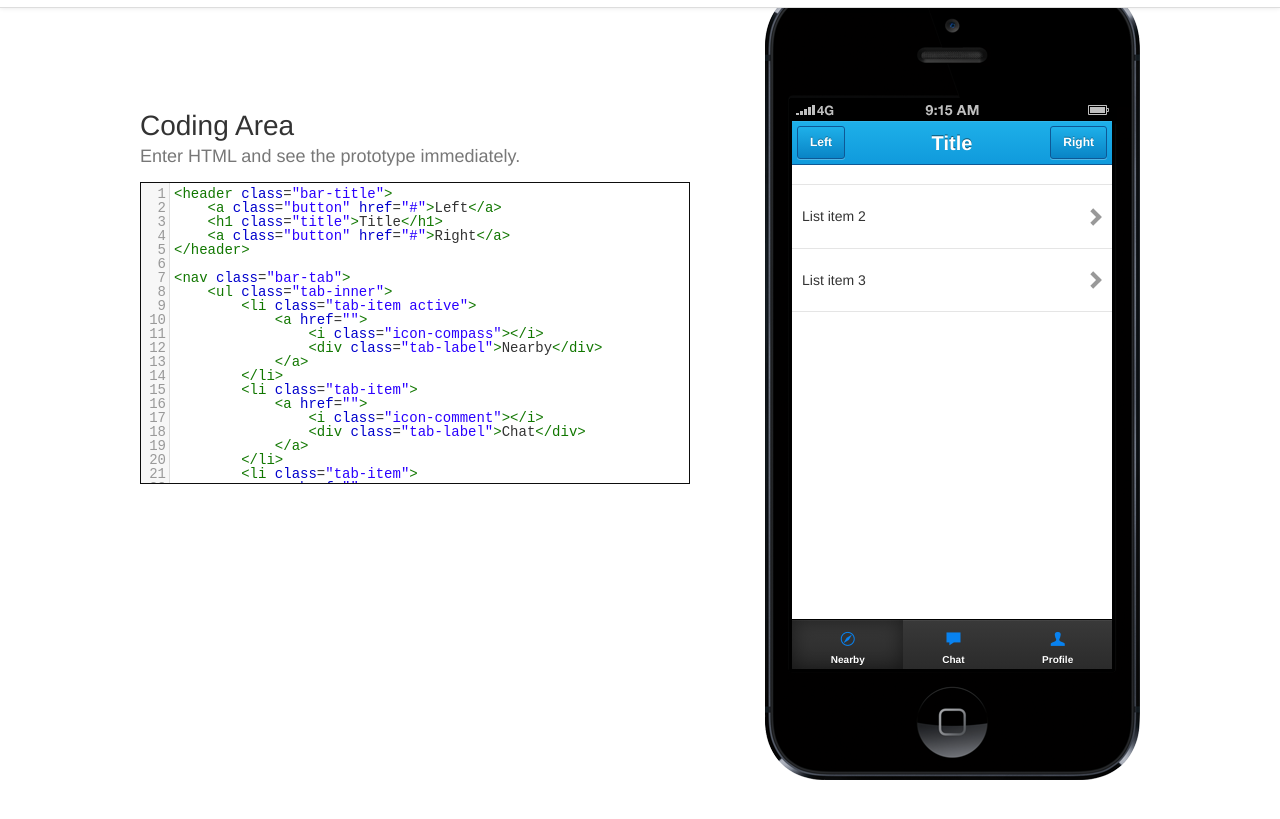
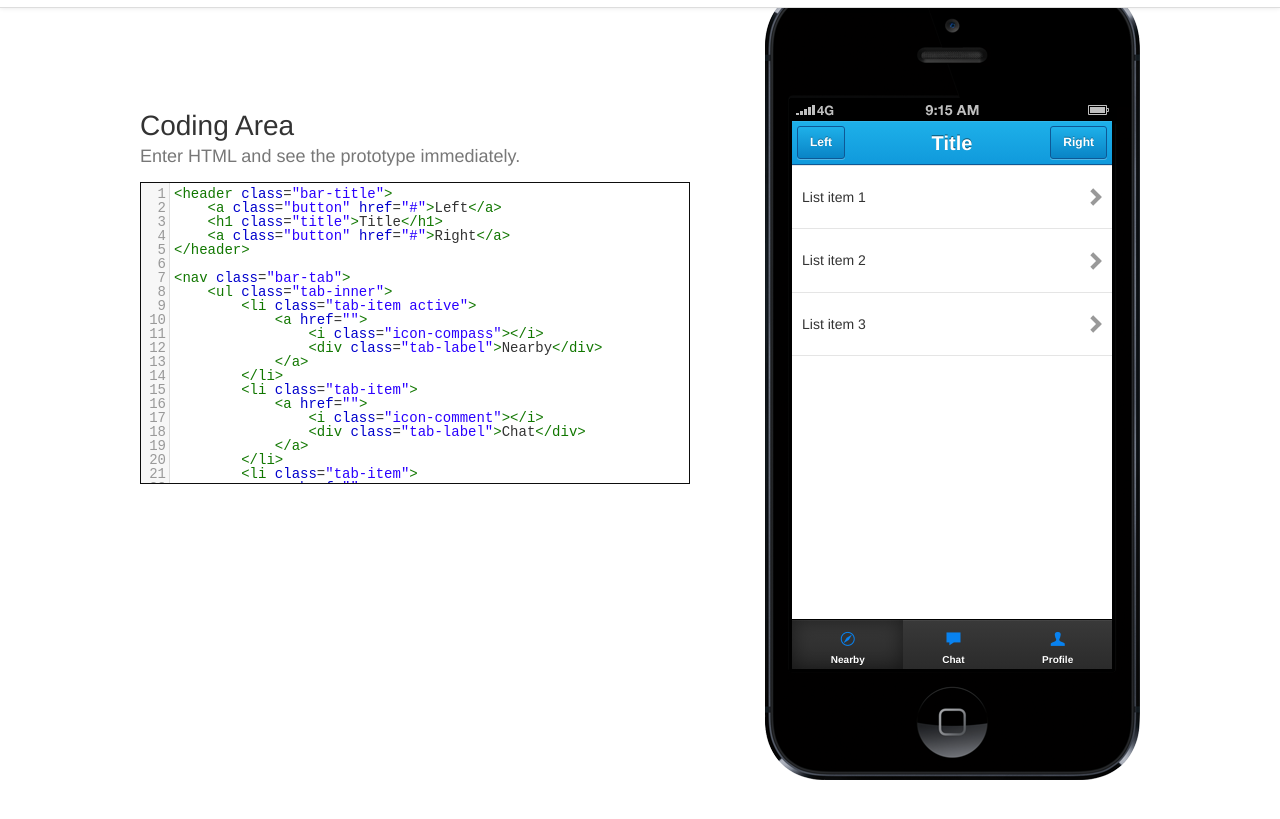
Before and after one commit to coxchen/ratchet-builder, a website: page app/index.html in a window 1280 px wide. Shown: the part 53-872 px from the top of the page. Drawn offline with Linux system fonts and the light colour scheme.

Commit message:
Fixed .content display when .bar-title and .bar-tab are shown

```diff
--- a/app/css/docs.css
+++ b/app/css/docs.css
@@ -341,6 +341,14 @@ h6 {
   left: 0;
   right: 0;
   bottom: 0;
+}
+
+.iphone .bar-title ~ .content {
+  top: 44px;
+}
+
+.iphone .bar-tab ~ .content {
+  bottom: 51px;
 }
 
 .component-example .content {
```
